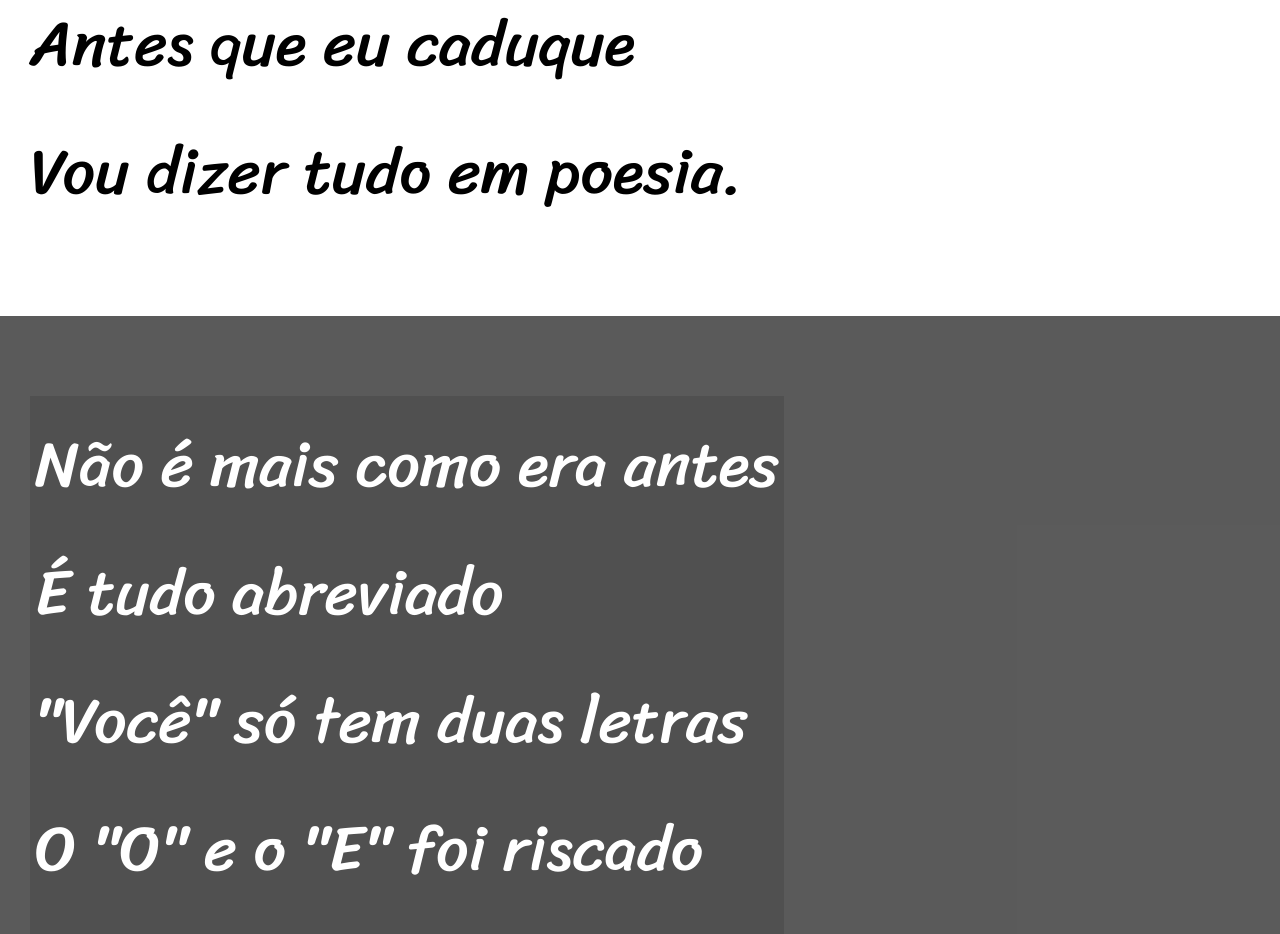
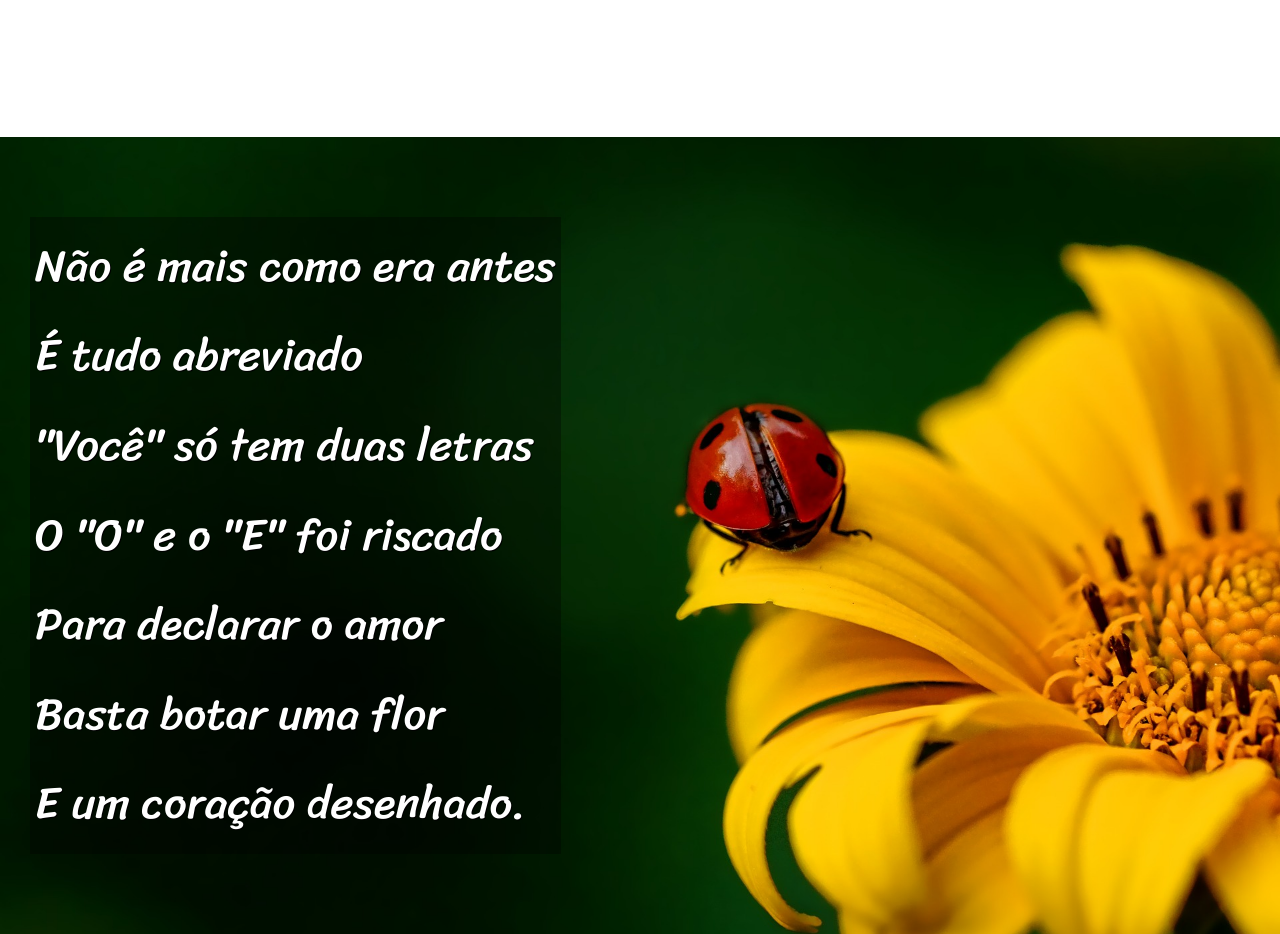
Before and after one commit to joaohugo2508/projeto-cordel, a plain HTML site: page cordel.html in a window 1280 px wide. Shown: the part 1000-1934 px from the top of the page. Drawn offline with Linux system fonts and the light colour scheme.

Commit message:
confi de imagens

```diff
--- a/cordel.html
+++ b/cordel.html
@@ -27,7 +27,7 @@
 
 
 
-    <section class="img">
+    <section class="img" id="img01">
         <p>
             Não é mais como era antes <br>
             É tudo abreviado <br>
@@ -66,7 +66,7 @@
 
 
 
-    <section class="img">
+    <section class="img" id="img02">
         <p>
             Tenho saudade das cartas <br>
             Escritas com a própria mão <br>
--- a/style.css
+++ b/style.css
@@ -52,7 +52,11 @@ section {
     line-height: 2em;
     padding-left: 30px;
     font-family: var(--fonte-cordel);
-    font-size: 5vw;
+    font-size: 3.5vw;
+}
+
+section p {
+    padding-bottom: 2em;
 }
 
 section.normal {
@@ -65,10 +69,21 @@ section.img {
     color: white;
 }
 
+section#img01 {
+    background-image: url('imagens/background001.jpg');
+    background-position: right center;
+    background-size: cover;
+}
+
+section#img02 {
+    background-image: url('imagens/background002.jpg');
+}
+
 section.img > p {
-    background-color: rgba(0, 0, 0, 0.11);
+    background-color: rgba(0, 0, 0, 0.342);
     display: inline-block;
     padding: 5px;
+    text-shadow: 1px 1px 0px black;
 }
 
 footer {
```
